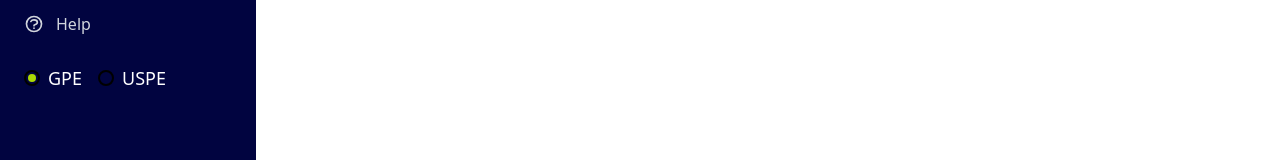
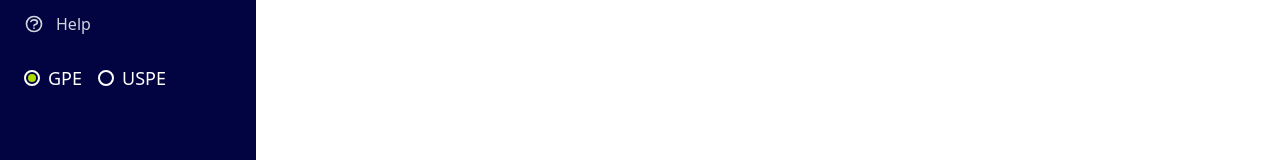
Before and after one commit to Techtimize/pei-management-project, a React (Vite) app: page / in a window 1280 px wide. Shown: the part 486-646 px from the top of the page. Built offline with nearby package versions, Linux system fonts and the light colour scheme.

Commit message:
module select UI fixed

```diff
--- a/src/layouts/main/components/Sidebar.tsx
+++ b/src/layouts/main/components/Sidebar.tsx
@@ -159,6 +159,7 @@ const Sidebar = () => {
       <ModuleSelector
         handleModuleChange={handleModuleChange}
         moduleType={moduleType}
+        dark={false}
       />
     </div>
   )
```
